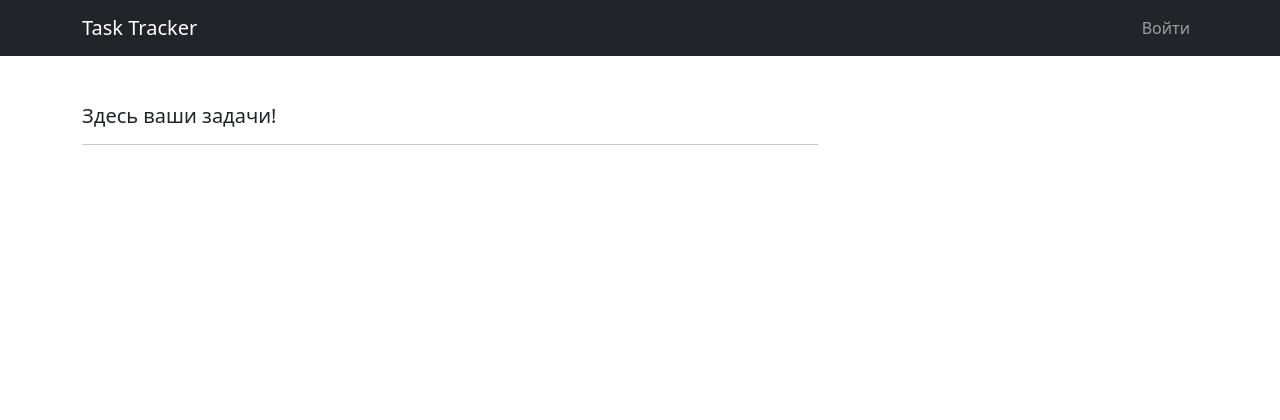
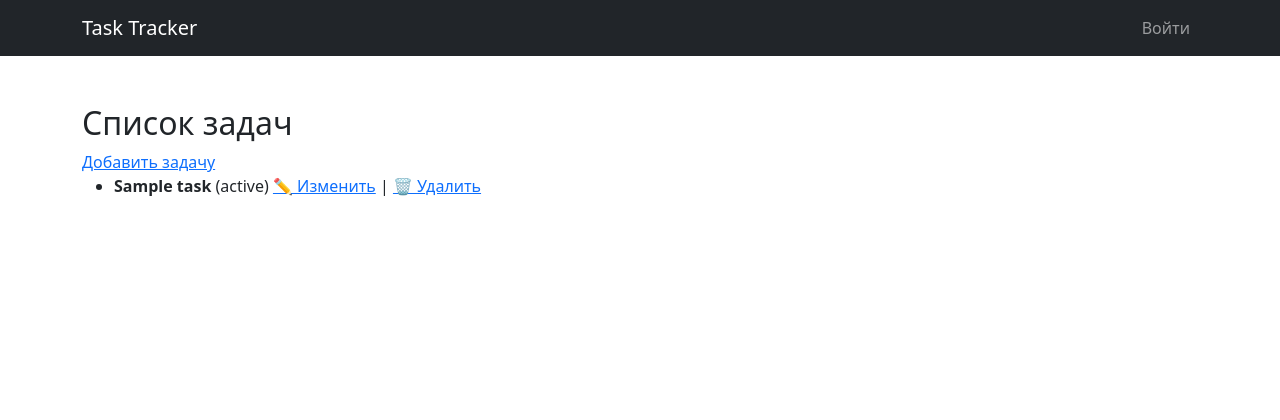
Before and after one commit to dolya-julia/task-tracker, a Django app: template task_tracker/templates/tasks/task_list.html in a window 1280 px wide. Shown: the top 420 px of the page. Run offline with Django 5.2, Linux system fonts and the light colour scheme; the template is opened without the code that fills it: most values are stand-ins (such as "Sample title", 1, 10 or a date in 2020); some libraries are stand-ins or nearby versions.

Commit message:
Add files via upload

```diff
--- a/task_tracker/templates/tasks/task_list.html
+++ b/task_tracker/templates/tasks/task_list.html
@@ -1,8 +1,19 @@
 {% extends "tracker/base.html" %}
-{% block title %}Tasks Page{% endblock title %}
+
+{% block title %}Список задач{% endblock %}
+
 {% block content %}
- <div>
-        <h5>Здесь ваши задачи!</h5>
-        <hr>
- </div>
-{% endblock content %}
+<h2>Список задач</h2>
+<a href="{% url 'task_create' %}">Добавить задачу</a>
+<ul>
+    {% for task in tasks %}
+    <li>
+        <strong>{{ task.title }}</strong> ({{ task.status }})
+        <a href="{% url 'task_update' task.pk %}">✏️ Изменить</a> |
+        <a href="{% url 'task_delete' task.pk %}">🗑️ Удалить</a>
+    </li>
+    {% empty %}
+    <p>Задач пока нет.</p>
+    {% endfor %}
+</ul>
+{% endblock %}
```
Also changed, not shown: task_tracker/templates/tasks/task_confirm_delete.html (added, +14 -0 lines), task_tracker/templates/tasks/task_form.html (added, +15 -0 lines).
